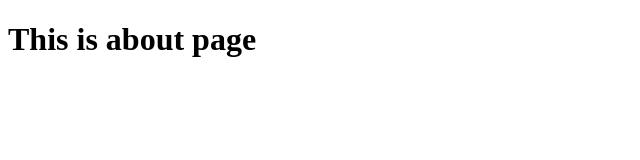
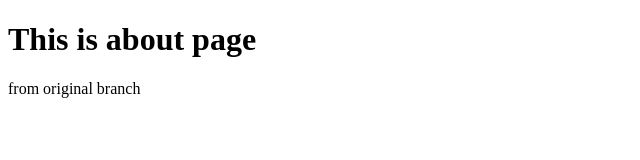
Before and after one commit to AsgarovAsgar/openai-css-project, a plain HTML site: page about.html in a window 1280 px wide. Shown: the whole page, without its empty margins (0-640 px from the left). Drawn offline with Linux system fonts and the light colour scheme.

Commit message:
added p file

```diff
--- a/about.html
+++ b/about.html
@@ -7,5 +7,6 @@
 </head>
 <body>
   <h1>This is about page</h1>
+  <p>from original branch</p>
 </body>
 </html>
```
